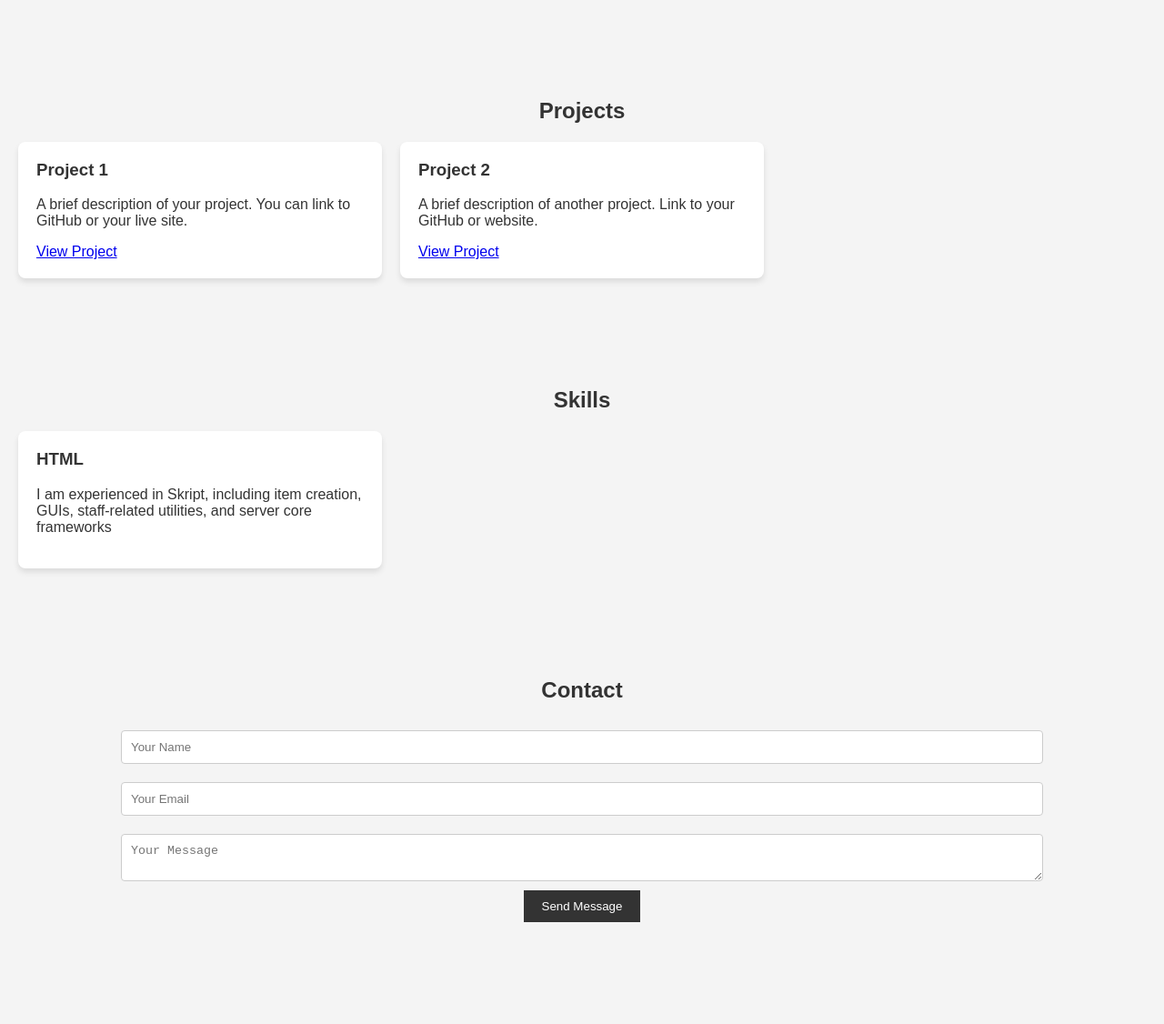
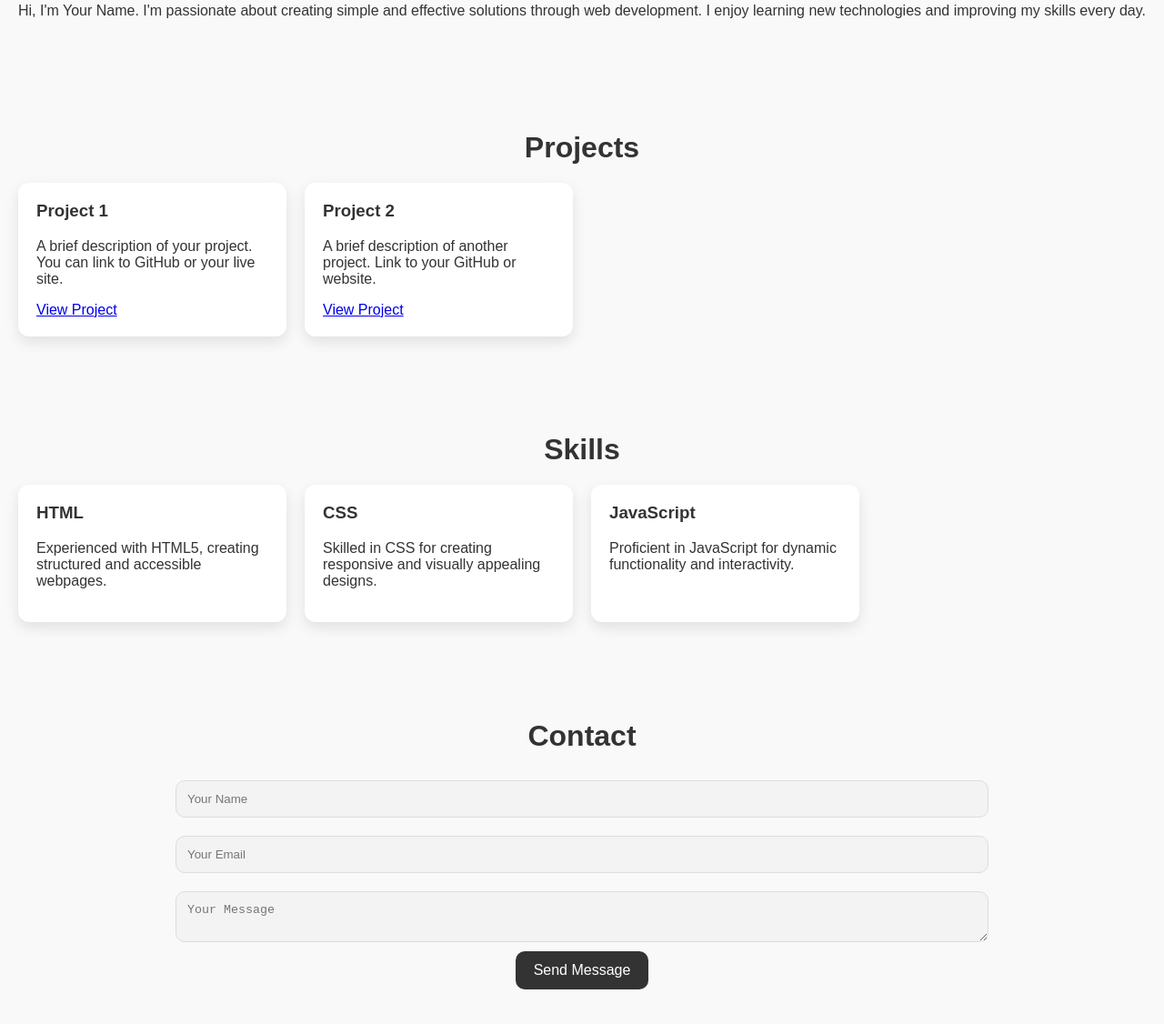
Before and after one commit to kiipism/portfolio, a plain HTML site: page index.html in a window 1280 px wide. Shown: the part 302-1428 px from the top of the page at 91% size. Before the commit the page ends 1366 px from the top, so only its background shows below. Drawn offline with Linux system fonts and the light colour scheme.

Commit message:
Update index.html

```diff
--- a/index.html
+++ b/index.html
@@ -3,41 +3,48 @@
 <head>
     <meta charset="UTF-8">
     <meta name="viewport" content="width=device-width, initial-scale=1.0">
-    <title>Kiipism</title>
+    <title>Your Name's Portfolio</title>
     <style>
+        /* Global styles */
         body {
             font-family: 'Arial', sans-serif;
             margin: 0;
             padding: 0;
-            background-color: #f4f4f4;
+            background-color: #f9f9f9;
             color: #333;
         }
         header {
             background-color: #333;
             color: #fff;
-            padding: 20px 0;
+            padding: 40px 0;
             text-align: center;
+            border-bottom: 4px solid #444;
         }
         nav a {
             color: #fff;
-            margin: 0 15px;
+            margin: 0 20px;
             text-decoration: none;
+            font-weight: bold;
         }
         nav a:hover {
             text-decoration: underline;
         }
 
+        /* Section styling */
         section {
-            padding: 50px 20px;
+            padding: 40px 20px;
         }
         h2 {
             text-align: center;
             color: #333;
+            font-size: 2rem;
+            margin-bottom: 20px;
         }
 
+        /* Projects & Skills grid */
         .grid {
             display: grid;
-            grid-template-columns: repeat(auto-fill, minmax(300px, 1fr));
+            grid-template-columns: repeat(auto-fill, minmax(250px, 1fr));
             gap: 20px;
             margin-top: 20px;
         }
@@ -45,35 +52,45 @@
         .card {
             background-color: #fff;
             padding: 20px;
-            box-shadow: 0 4px 6px rgba(0, 0, 0, 0.1);
-            border-radius: 8px;
+            box-shadow: 0 6px 15px rgba(0, 0, 0, 0.1);
+            border-radius: 12px;
+            transition: transform 0.3s ease;
+        }
+
+        .card:hover {
+            transform: translateY(-10px);
         }
 
         .card h3 {
             margin-top: 0;
         }
 
+        /* Contact form */
         form {
             display: flex;
             flex-direction: column;
             align-items: center;
+            margin-top: 20px;
         }
         form input, form textarea {
-            width: 80%;
-            padding: 10px;
+            width: 70%;
+            padding: 12px;
             margin: 10px 0;
-            border-radius: 4px;
-            border: 1px solid #ccc;
+            border-radius: 10px;
+            border: 1px solid #ddd;
+            background-color: #f3f3f3;
         }
         form button {
             background-color: #333;
             color: #fff;
-            padding: 10px 20px;
+            padding: 12px 20px;
+            border-radius: 10px;
             border: none;
             cursor: pointer;
+            font-size: 1rem;
         }
         form button:hover {
-            background-color: #555;
+            background-color: #444;
         }
     </style>
 </head>
@@ -90,7 +107,7 @@
 
     <section id="about">
         <h2>About Me</h2>
-        <p>Hi, I'm Your Name, a passionate web developer with a love for coding and building projects. I enjoy learning new technologies and creating solutions to real-world problems.</p>
+        <p>Hi, I'm Your Name. I'm passionate about creating simple and effective solutions through web development. I enjoy learning new technologies and improving my skills every day.</p>
     </section>
 
     <section id="projects">
@@ -106,6 +123,7 @@
                 <p>A brief description of another project. Link to your GitHub or website.</p>
                 <a href="https://github.com/your-username/project2" target="_blank">View Project</a>
             </div>
+            <!-- Add more projects as needed -->
         </div>
     </section>
 
@@ -114,14 +132,23 @@
         <div class="grid">
             <div class="card">
                 <h3>HTML</h3>
-                <p>I am experienced in Skript, including item creation, GUIs, staff-related utilities, and server core frameworks</p>
+                <p>Experienced with HTML5, creating structured and accessible webpages.</p>
             </div>
+            <div class="card">
+                <h3>CSS</h3>
+                <p>Skilled in CSS for creating responsive and visually appealing designs.</p>
+            </div>
+            <div class="card">
+                <h3>JavaScript</h3>
+                <p>Proficient in JavaScript for dynamic functionality and interactivity.</p>
+            </div>
+            <!-- Add more skills as needed -->
         </div>
     </section>
 
     <section id="contact">
         <h2>Contact</h2>
-        <form action="your-email-link-or-form-handler" method="POST">
+        <form action="https://formspree.io/f/myformID" method="POST">
             <input type="text" name="name" placeholder="Your Name" required>
             <input type="email" name="email" placeholder="Your Email" required>
             <textarea name="message" placeholder="Your Message" required></textarea>
```
